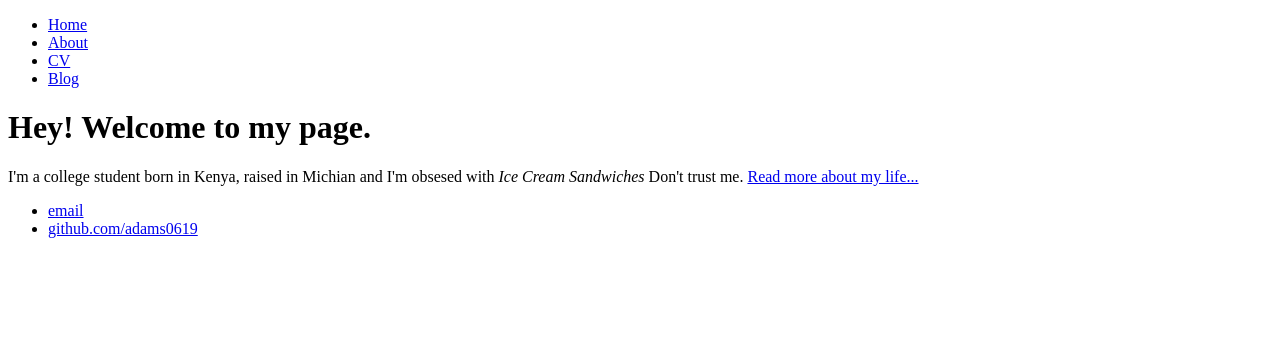
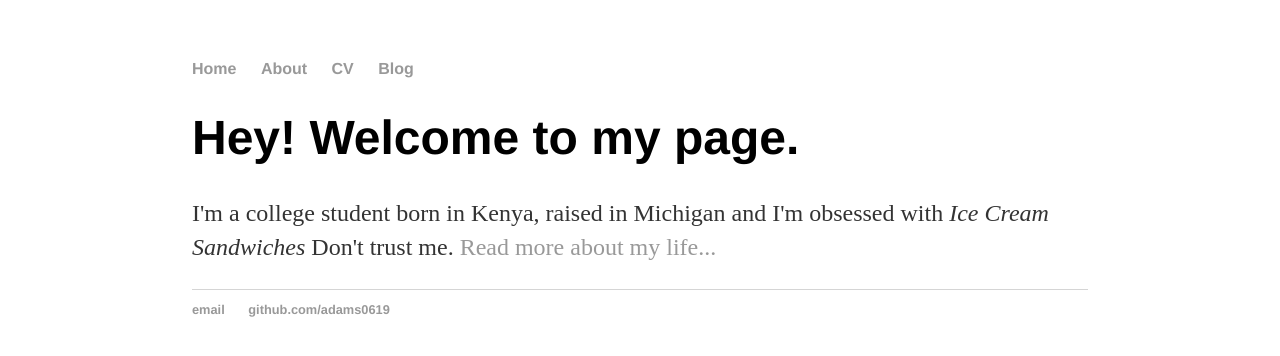
Before and after one commit to adams0619/adams0619.github.io, a plain HTML site: page index.html in a window 1280 px wide. Drawn offline with Linux system fonts and the light colour scheme.

Commit message:
Update index.html
Linked CSS file for styling

```diff
--- a/index.html
+++ b/index.html
@@ -1,7 +1,8 @@
 <!DOCTYPE html>
 <html>
 	<head>
-		<title>Adams Ombonga </title>
+		<title>Adams Ombonga, Ice cream connoisseur  </title>
+		<link rel="stylesheet" type="text/css" href="/css/main.css">
 	</head>
 	<body>
 		<nav>
@@ -15,7 +16,7 @@
 		<div class="container">
     		<div class="blurb">
         		<h1>Hey! Welcome to my page.</h1>
-				<p>I'm a college student born in Kenya, raised in Michian and I'm obsesed with <em>Ice Cream Sandwiches</em> Don't trust me. <a href="/about">Read more about my life...</a></p>
+				<p>I'm a college student born in Kenya, raised in Michigan and I'm obsessed with <em>Ice Cream Sandwiches</em> Don't trust me. <a href="/about">Read more about my life...</a></p>
     		</div><!-- /.blurb -->
 		</div><!-- /.container -->
 		<footer>
```
